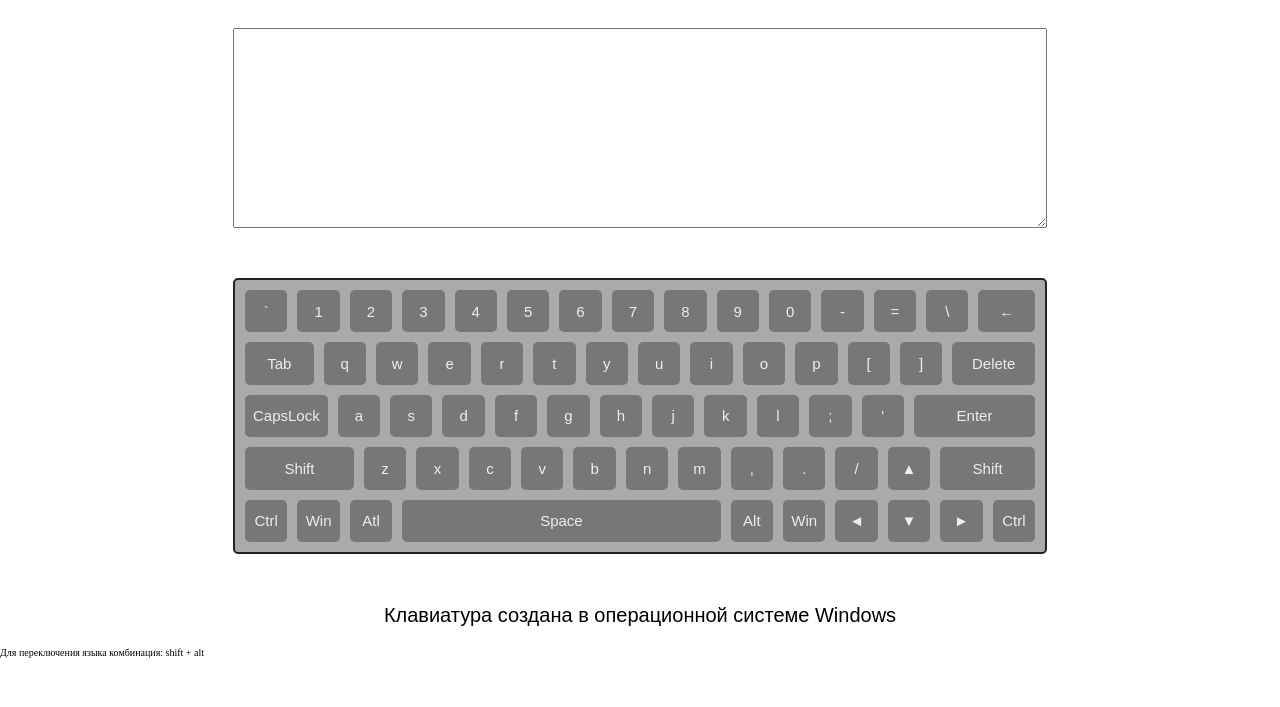
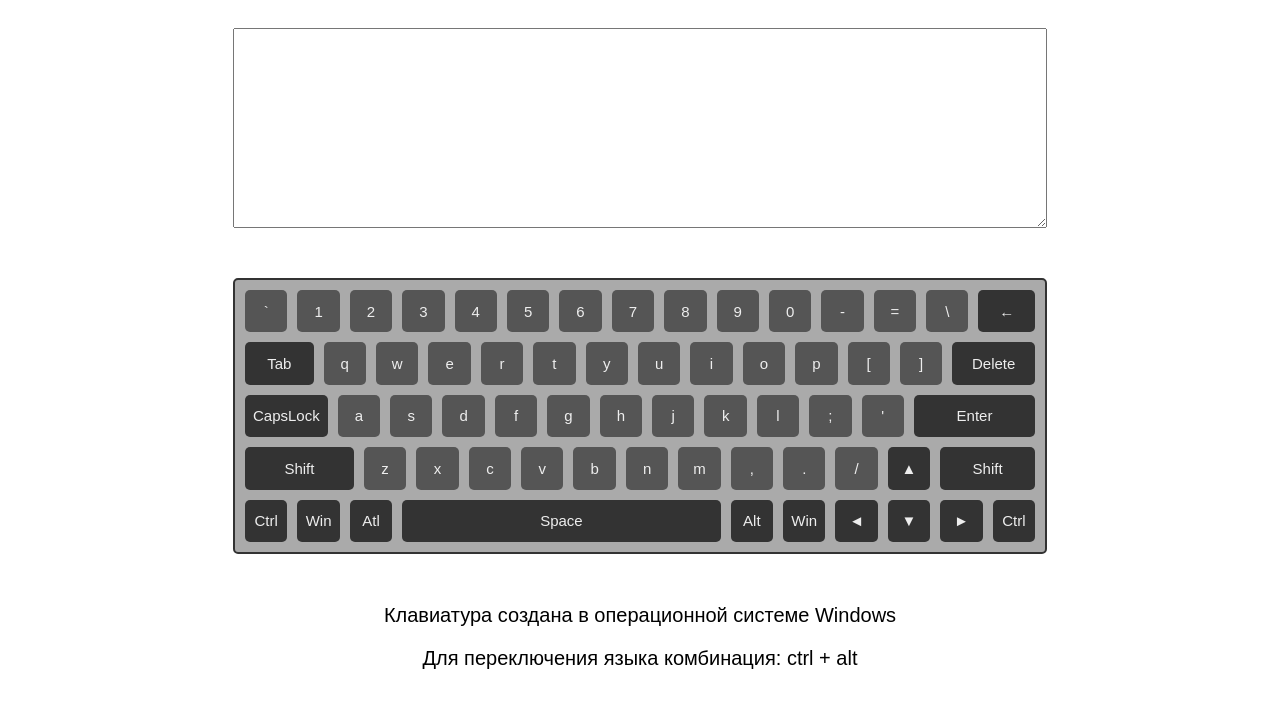
Before and after one commit to Leytek/Virtual-Keyboard, a website built with webpack: page index.html in a window 1280 px wide. Shown: the part 63-770 px from the top of the page. Built offline with nearby package versions, Linux system fonts and the light colour scheme.

Commit message:
feat: improve lang selector, improve style

```diff
--- a/src/Keyboard.js
+++ b/src/Keyboard.js
@@ -4,10 +4,13 @@ export default class Keyboard {
   #keyboard;
   #textarea;
   #mode;
+  #lang;
 
   constructor() {
     this.#keyboard = document.querySelector('.keyboard');
     this.#textarea = document.querySelector('textarea');
+
+    this.#lang = localStorage.getItem('lang') ?? 'en';
 
     this.#render('caseDown');
 
@@ -25,14 +28,14 @@ export default class Keyboard {
   }
 
   #render(mode) {
-    if(this.#keyboard && mode !== this.#mode) {
+    if(this.#keyboard && (mode !== this.#mode || localStorage.getItem('lang') !== this.#lang)) {
       this.#mode = mode;
       this.#keyboard.childNodes.forEach((node, i) => {
         const theNode = node;
-        if(localStorage.getItem('lang') === 'ru') {
-          theNode.textContent = rusKeys[i][mode] ?? keys[i].caseDown;
+        if(this.#lang === 'en') {
+          theNode.textContent = keys[i][mode] ?? keys[i].caseDown;
         } else {
-          theNode.textContent = keys[i][mode] ?? keys[i].caseDown;
+          theNode.textContent = rusKeys[i][mode] ?? keys[i][mode] ?? keys[i].caseDown;
         }
       });
     }
@@ -46,16 +49,17 @@ export default class Keyboard {
 
   #handleKeyDown(e) {
     e.preventDefault();
-    if(e.getModifierState('Shift') && e.getModifierState('Alt')) {
-      if((localStorage.getItem('lang') ?? 'en') === 'en') {
-        localStorage.setItem('lang', 'ru');
+    if(e.getModifierState('Control') && e.getModifierState('Alt')) {
+      if(this.#lang === 'en') {
+        this.#lang = 'ru';
       } else {
-        localStorage.setItem('lang', 'en');
+        this.#lang = 'en';
       }
     }
     this.#keyboard.childNodes.forEach((node) => node.classList.contains(e.code) && node.classList.add('active'));
     this.#renderKeys(e);
     this.#renderTextarea(e.key);
+    localStorage.setItem('lang', this.#lang);
   }
 
   #handleKeyUp(e) {
--- a/src/PageGenerator.js
+++ b/src/PageGenerator.js
@@ -17,7 +17,7 @@ export default class PageGenerator {
 <textarea ></textarea>
 <div class="keyboard"></div>
 <p>Клавиатура создана в операционной системе Windows</p>
-Для переключения языка комбинация: shift + alt</p>
+<p>Для переключения языка комбинация: ctrl + alt</p>
 </main>`;
     const keyboard = this.#page.querySelector('.keyboard');
     keys.forEach((key, i) => {
--- a/src/style/abstract/_constants.sass
+++ b/src/style/abstract/_constants.sass
@@ -8,8 +8,8 @@ $key_gap: 1rem
 
 $color_prime: #eee
 $color_sec: #aaa
-$color_button: #777
-$color_button_alt: #222
+$color_button: #555
+$color_button_alt: #333
 $color_button_hover: #916fab
 $color_button_active: #8a2be2
 
--- a/src/style/components/_key.sass
+++ b/src/style/components/_key.sass
@@ -9,13 +9,6 @@
   border: none
   border-radius: .5rem
   transition: background $ani_time, border-radius $ani_time
-
-  &:hover
-    background: $color_button_hover
-
-  &.active, &:active
-    border-radius: 5rem
-    background: $color_button_active
 
   &:focus-visible
     outline: none
@@ -45,3 +38,14 @@
 
   &.Space
     flex-grow: 1
+
+  &.Backspace, &.Tab, &.Delete, &.CapsLock, &.Enter, &.ShiftLeft, &.ShiftRight, &.ControlLeft,
+  &.MetaLeft, &.AltLeft, &.Space, &.ControlRight, &.MetaRight, &.AltRight, &.ArrowUp, &.ArrowLeft, &.ArrowDown, &.ArrowRight
+    background: $color_button_alt
+
+  &:hover
+    background: $color_button_hover
+
+  &.active, &:active
+    border-radius: 5rem
+    background: $color_button_active
```
